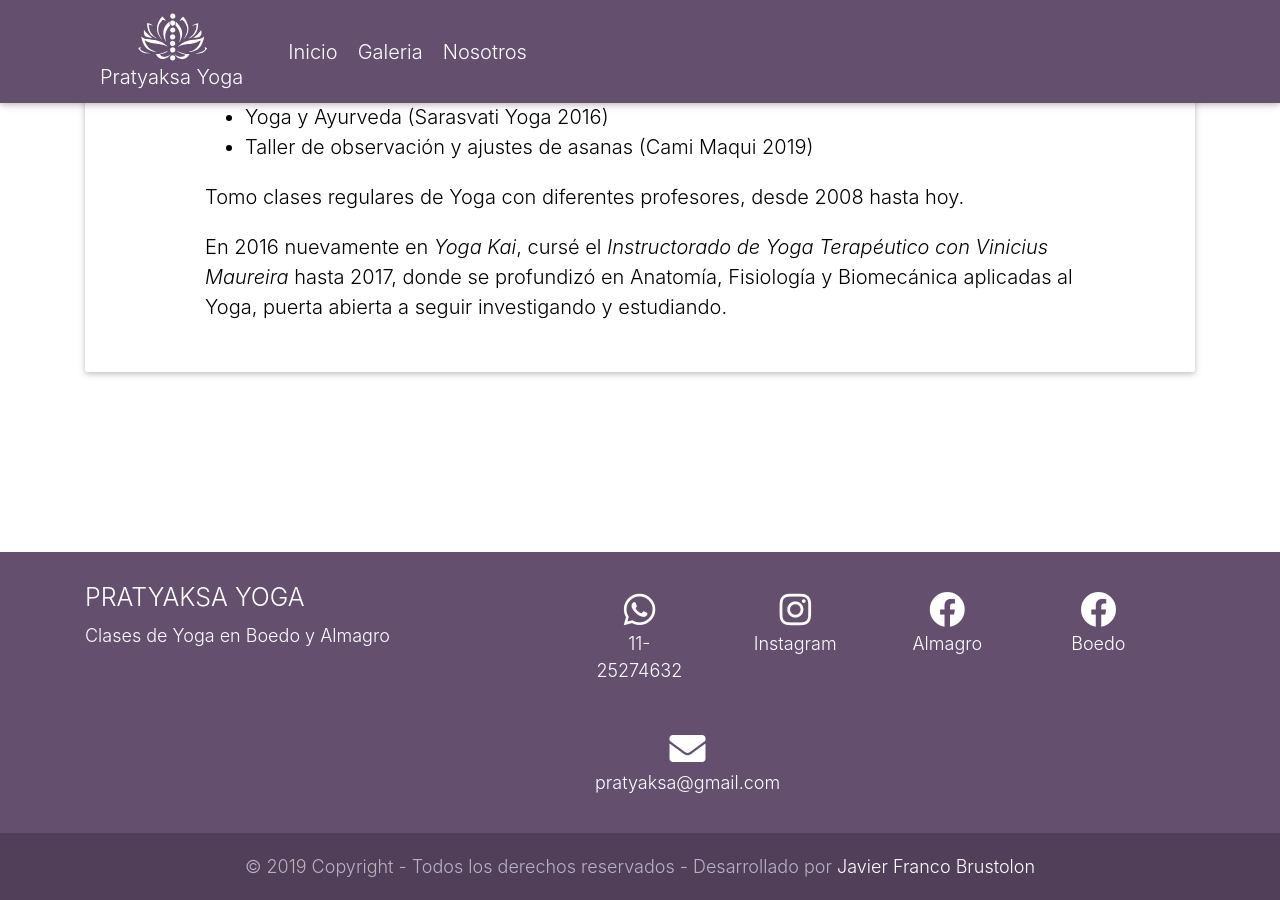
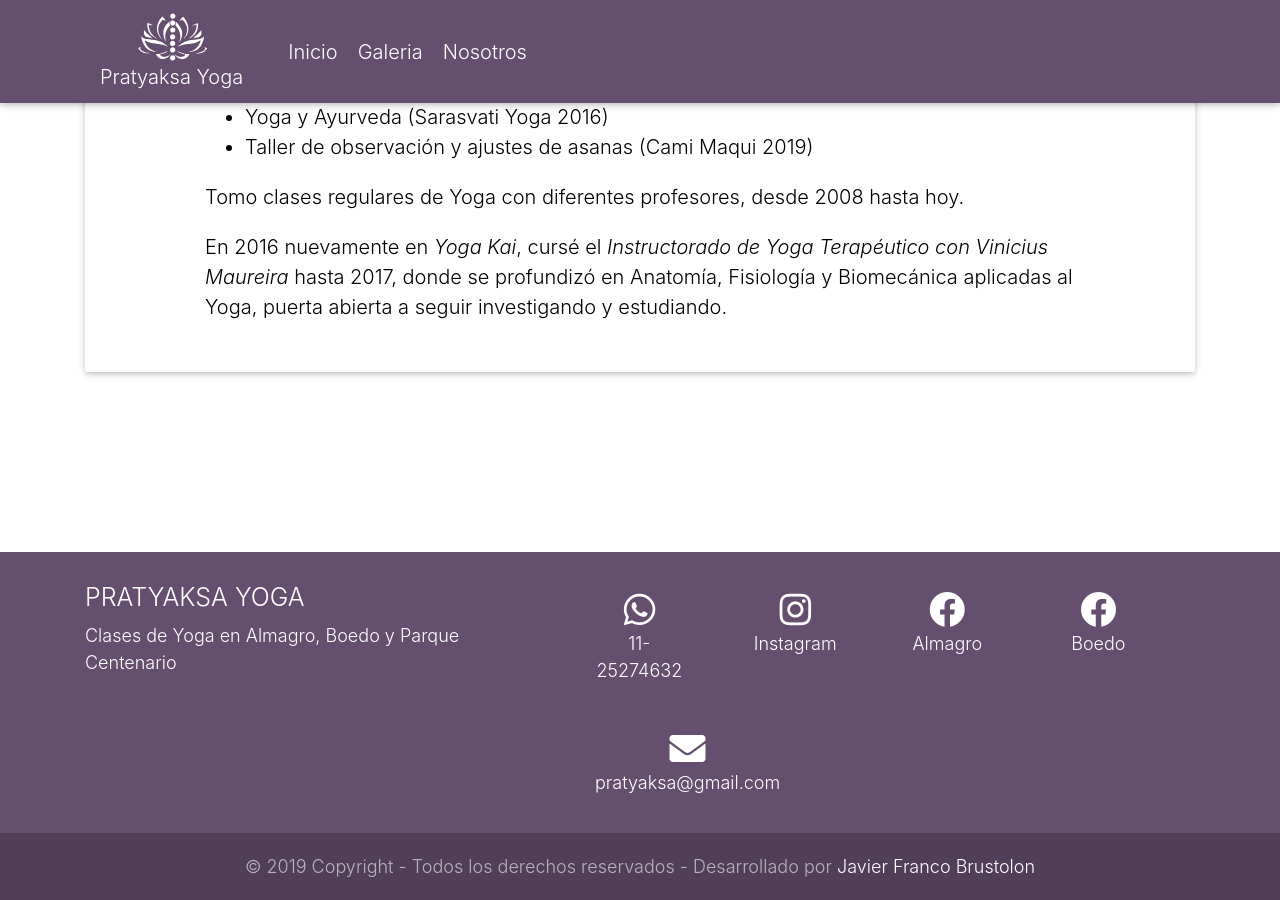
Before and after one commit to pratyaksayoga/pratyaksayoga.github.io, a Jekyll site: the page built from equipo.md, in a window 1280 px wide and 900 px high, scrolled down 1913 px. Built offline with Jekyll 4.4.1, drawn with Linux system fonts in a browser that asks for light colours; nearby versions of some CDN libraries.

Commit message:
Update from Forestry.io pratyaksayoga updated _data/footer.yml

```diff
--- a/_data/footer.yml
+++ b/_data/footer.yml
@@ -1,2 +1,3 @@
+---
 title: Pratyaksa Yoga
-description: Clases de Yoga en Boedo y Almagro
+description: Clases de Yoga en Almagro, Boedo y Parque Centenario
```
